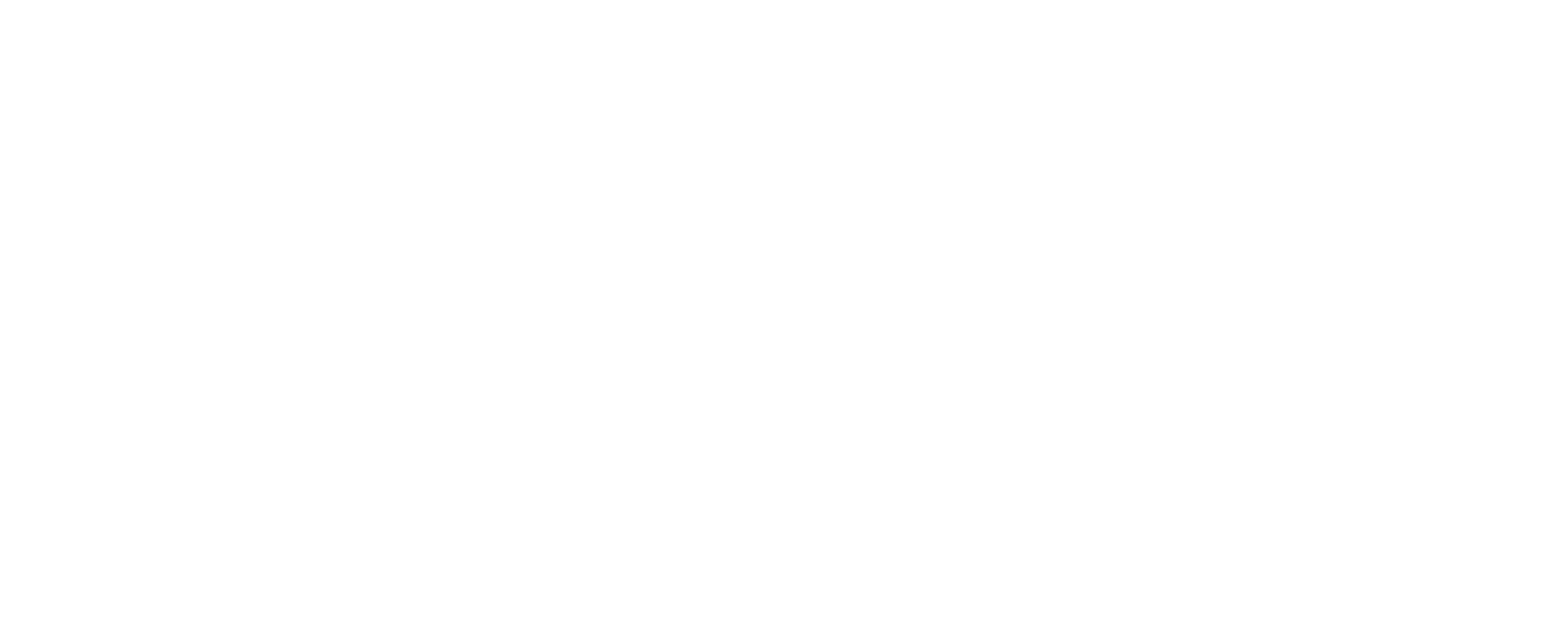
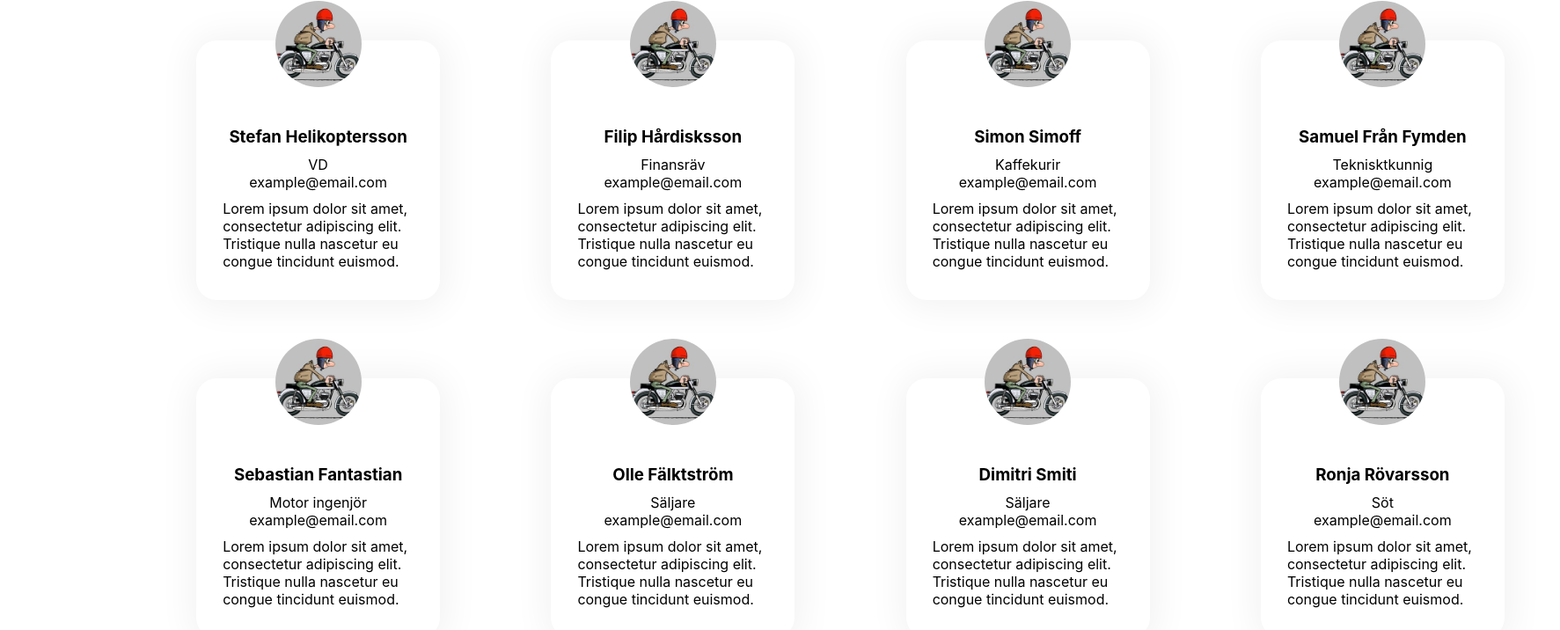
Before and after one commit to SamuelMeijer/agile-project-group5, a JavaScript app: page /about in a window 1280 px wide. Shown: the part 1436-2152 px from the top of the page at 88% size, 1773 px wide, since content can reach past the window. Before the commit the page ends 1228 px from the top, so only its background shows below. Built offline with nearby package versions, Linux system fonts and the light colour scheme; the HTML template or start-up script is replaced by a standard one.

Commit message:
finished for review

```diff
--- a/src/components/About/About.js
+++ b/src/components/About/About.js
@@ -1,6 +1,7 @@
 import Styles from './about.module.css';
 
-import gents from '../../resources/images/distinguished-gents-ride.jpg'
+import gents from '../../resources/images/distinguished-gents-ride.jpg';
+import profile from '../../resources/images/profile.jpg';
 
 function About() {
     return(
@@ -24,6 +25,145 @@
                 </div>
             </div>
 
+            <div className={Styles.emph2box}>
+                <h2 className={Styles.h2}>Employees</h2>
+            </div>
+
+            <div className={Styles.boxWrapper}>
+                <div className={Styles.boxTop}>
+
+                    <div className={Styles.boxOne}>
+                            <div className={Styles.cardImgContainer}>
+                                <img className={Styles.cardImg} src={profile} alt="Profile" />
+                            </div>
+                        <div className={Styles.cardName}>
+                            <h3 className={Styles.h3}>Stefan Helikoptersson</h3>
+                        </div>
+                        <div className={Styles.cardInfo}>
+                            <p>VD</p>
+                            <p>example@email.com</p>
+                        </div>
+                        <div className={Styles.cardLorem}>
+                            <p>Lorem ipsum dolor sit amet, consectetur adipiscing elit. Tristique nulla nascetur eu congue tincidunt euismod.</p>
+                        </div>
+                    </div>
+
+                    <div className={Styles.boxTwo}>
+                            <div className={Styles.cardImgContainer}>
+                                <img className={Styles.cardImg} src={profile} alt="Profile" />
+                            </div>
+                        <div className={Styles.cardName}>
+                            <h3 className={Styles.h3}>Filip Hårdisksson</h3>
+                        </div>
+                        <div className={Styles.cardInfo}>
+                            <p>Finansräv</p>
+                            <p>example@email.com</p>
+                        </div>
+                        <div className={Styles.cardLorem}>
+                            <p>Lorem ipsum dolor sit amet, consectetur adipiscing elit. Tristique nulla nascetur eu congue tincidunt euismod.</p>
+                        </div>
+                    </div>
+
+
+                    <div className={Styles.boxThree}>
+                            <div className={Styles.cardImgContainer}>
+                                <img className={Styles.cardImg} src={profile} alt="Profile" />
+                            </div>
+                        <div className={Styles.cardName}>
+                            <h3 className={Styles.h3}>Simon Simoff</h3>
+                        </div>
+                        <div className={Styles.cardInfo}>
+                            <p>Kaffekurir</p>
+                            <p>example@email.com</p>
+                        </div>
+                        <div className={Styles.cardLorem}>
+                            <p>Lorem ipsum dolor sit amet, consectetur adipiscing elit. Tristique nulla nascetur eu congue tincidunt euismod.</p>
+                        </div>
+                    </div>
+
+                    <div className={Styles.boxFour}>
+                            <div className={Styles.cardImgContainer}>
+                                <img className={Styles.cardImg} src={profile} alt="Profile" />
+                            </div>
+                            <div className={Styles.cardName}>
+                                <h3 className={Styles.h3}>Samuel Från Fymden</h3>
+                            </div>
+                            <div className={Styles.cardInfo}>
+                                <p>Teknisktkunnig</p>
+                                <p>example@email.com</p>
+                            </div>
+                            <div className={Styles.cardLorem}>
+                                <p>Lorem ipsum dolor sit amet, consectetur adipiscing elit. Tristique nulla nascetur eu congue tincidunt euismod.</p>
+                            </div>
+                        </div>
+                </div>
+
+                <div className={Styles.boxBottom}>
+                    <div className={Styles.boxFive}>
+                            <div className={Styles.cardImgContainer}>
+                                <img className={Styles.cardImg} src={profile} alt="Profile" />
+                            </div>
+                        <div className={Styles.cardName}>
+                            <h3 className={Styles.h3}>Sebastian Fantastian</h3>
+                        </div>
+                        <div className={Styles.cardInfo}>
+                            <p>Motor ingenjör</p>
+                            <p>example@email.com</p>
+                        </div>
+                        <div className={Styles.cardLorem}>
+                            <p>Lorem ipsum dolor sit amet, consectetur adipiscing elit. Tristique nulla nascetur eu congue tincidunt euismod.</p>
+                        </div>
+                    </div>
+
+                    <div className={Styles.boxSix}>
+                            <div className={Styles.cardImgContainer}>
+                                <img className={Styles.cardImg} src={profile} alt="Profile" />
+                            </div>
+                        <div className={Styles.cardName}>
+                            <h3 className={Styles.h3}>Olle Fälktström</h3>
+                        </div>
+                        <div className={Styles.cardInfo}>
+                            <p>Säljare</p>
+                            <p>example@email.com</p>
+                        </div>
+                        <div className={Styles.cardLorem}>
+                            <p>Lorem ipsum dolor sit amet, consectetur adipiscing elit. Tristique nulla nascetur eu congue tincidunt euismod.</p>
+                        </div>
+                    </div>
+
+                    <div className={Styles.boxSeven}>
+                            <div className={Styles.cardImgContainer}>
+                                <img className={Styles.cardImg} src={profile} alt="Profile" />
+                            </div>
+                        <div className={Styles.cardName}>
+                            <h3 className={Styles.h3}>Dimitri Smiti</h3>
+                        </div>
+                        <div className={Styles.cardInfo}>
+                            <p>Säljare</p>
+                            <p>example@email.com</p>
+                        </div>
+                        <div className={Styles.cardLorem}>
+                            <p>Lorem ipsum dolor sit amet, consectetur adipiscing elit. Tristique nulla nascetur eu congue tincidunt euismod.</p>
+                        </div>
+                    </div>
+
+                    <div className={Styles.boxEight}>
+                            <div className={Styles.cardImgContainer}>
+                                <img className={Styles.cardImg} src={profile} alt="Profile" />
+                            </div>
+                        <div className={Styles.cardName}>
+                            <h3 className={Styles.h3}>Ronja Rövarsson</h3>
+                        </div>
+                        <div className={Styles.cardInfo}>
+                            <p>Söt</p>
+                            <p>example@email.com</p>
+                        </div>
+                        <div className={Styles.cardLorem}>
+                            <p>Lorem ipsum dolor sit amet, consectetur adipiscing elit. Tristique nulla nascetur eu congue tincidunt euismod.</p>
+                        </div>
+                    </div>
+                </div>
+            </div>
 
 
         </div>
--- a/src/components/About/about.module.css
+++ b/src/components/About/about.module.css
@@ -4,11 +4,11 @@
   box-sizing: border-box;
 }
 
-.wrapper {
+/* .wrapper {
   display: flex;
   justify-content: center;
   flex-flow: column;
-}
+} */
 
 .top {
   display: flex;
@@ -55,12 +55,10 @@
     Ubuntu, Cantarell, "Open Sans", "Helvetica Neue", sans-serif;
   font-size: 16px;
   color: #232323;
+  width: 800px;
 }
 
 .gentsDiv {
-  /* display: flex; */
-  /* align-items: center; */
-  /* justify-content: center; */
 }
 
 .gentsImg {
@@ -69,28 +67,160 @@
 }
 
 .middle {
-  /* width: 1440px; */
   margin-top: 100px;
   display: flex;
   justify-content: center;
-  /* align-items: center; */
-  /* justify-content: center; */
-  /* max-width: 1440px; */
 }
 
 .mid {
   display: flex;
   width: 1440px;
-  /* align-content: center; */
 }
 
 .middleText {
   display: flex;
   justify-content: center;
-  align-items: center;
+  align-items: flex-start;
   flex-flow: column;
-  /* align-content: center; */
-  /* flex-direction: row; */
-  /* text-align: left; */
   padding-left: 20px;
 }
+
+.emph2box {
+  display: flex;
+  justify-content: center;
+  align-items: center;
+  text-align: center;
+  height: 54px;
+  width: 100%;
+  margin-top: 100px;
+  margin-bottom: 100px;
+}
+
+.boxWrapper {
+  width: 1613px;
+  display: flex;
+  justify-content: center;
+  align-items: center;
+  flex-direction: column;
+  margin-left: 160px;
+  margin-right: 160px;
+}
+
+.boxTop {
+  width: 100%;
+  display: flex;
+  align-items: center;
+  justify-content: space-around;
+  flex-direction: row;
+}
+
+.boxBottom {
+  width: 100%;
+  display: flex;
+  align-items: center;
+  justify-content: space-around;
+  flex-direction: row;
+  margin-top: 89px;
+  margin-bottom: 89px;
+}
+
+.boxOne {
+  width: 277px;
+  height: 295px;
+  background-color: #ffffff;
+  box-shadow: 1px 2px 38px 8px rgba(0, 0, 0, 0.05);
+  border-radius: 23px;
+}
+
+.boxTwo {
+  width: 277px;
+  height: 295px;
+  background-color: #ffffff;
+  box-shadow: 1px 2px 38px 8px rgba(0, 0, 0, 0.05);
+  border-radius: 23px;
+}
+
+.boxThree {
+  width: 277px;
+  height: 295px;
+  background-color: #ffffff;
+  box-shadow: 1px 2px 38px 8px rgba(0, 0, 0, 0.05);
+  border-radius: 23px;
+}
+
+.boxFour {
+  width: 277px;
+  height: 295px;
+  background-color: #ffffff;
+  box-shadow: 1px 2px 38px 8px rgba(0, 0, 0, 0.05);
+  border-radius: 23px;
+}
+
+.boxFive {
+  width: 277px;
+  height: 295px;
+  background-color: #ffffff;
+  box-shadow: 1px 2px 38px 8px rgba(0, 0, 0, 0.05);
+  border-radius: 23px;
+}
+
+.boxSix {
+  width: 277px;
+  height: 295px;
+  background-color: #ffffff;
+  box-shadow: 1px 2px 38px 8px rgba(0, 0, 0, 0.05);
+  border-radius: 23px;
+}
+
+.boxSeven {
+  width: 277px;
+  height: 295px;
+  background-color: #ffffff;
+  box-shadow: 1px 2px 38px 8px rgba(0, 0, 0, 0.05);
+  border-radius: 23px;
+}
+
+.boxEight {
+  width: 277px;
+  height: 295px;
+  background-color: #ffffff;
+  box-shadow: 1px 2px 38px 8px rgba(0, 0, 0, 0.05);
+  border-radius: 23px;
+}
+
+.cardImg {
+  margin-bottom: 90px;
+}
+
+.cardName {
+  display: flex;
+  justify-content: center;
+  align-items: center;
+}
+
+.cardInfo {
+  margin-top: 10px;
+  display: flex;
+  justify-content: center;
+  flex-direction: column;
+  align-items: center;
+  text-align: left;
+}
+
+.cardLorem {
+  margin: 10px 10px 30px 30px;
+}
+
+.cardImgContainer {
+  width: 100%;
+  height: 98px;
+  display: flex;
+  align-items: center;
+  justify-content: center;
+}
+
+.cardImg {
+  border-radius: 49px;
+  width: 98px;
+  height: 98px;
+}
```
Lines whose indentation alone changed are shown as unchanged.
